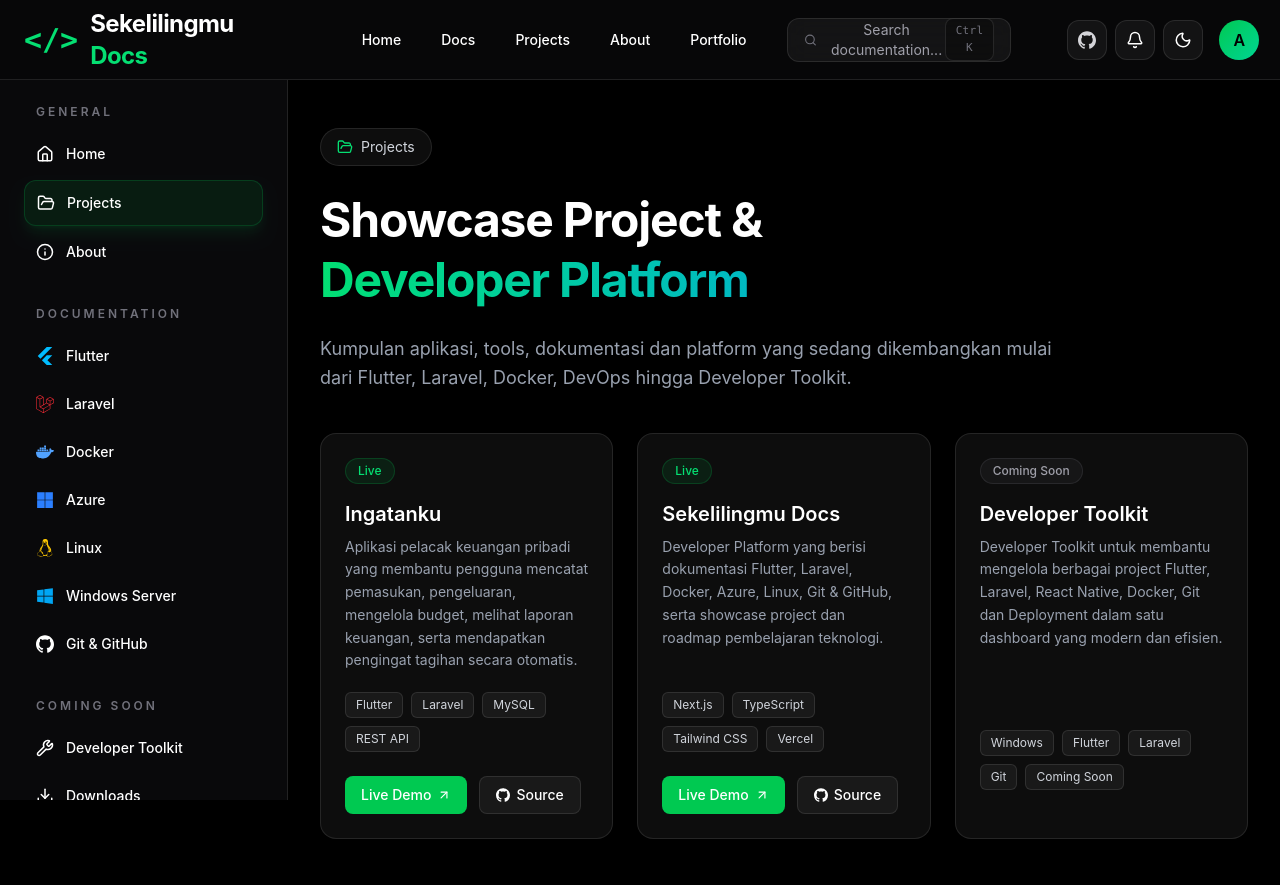
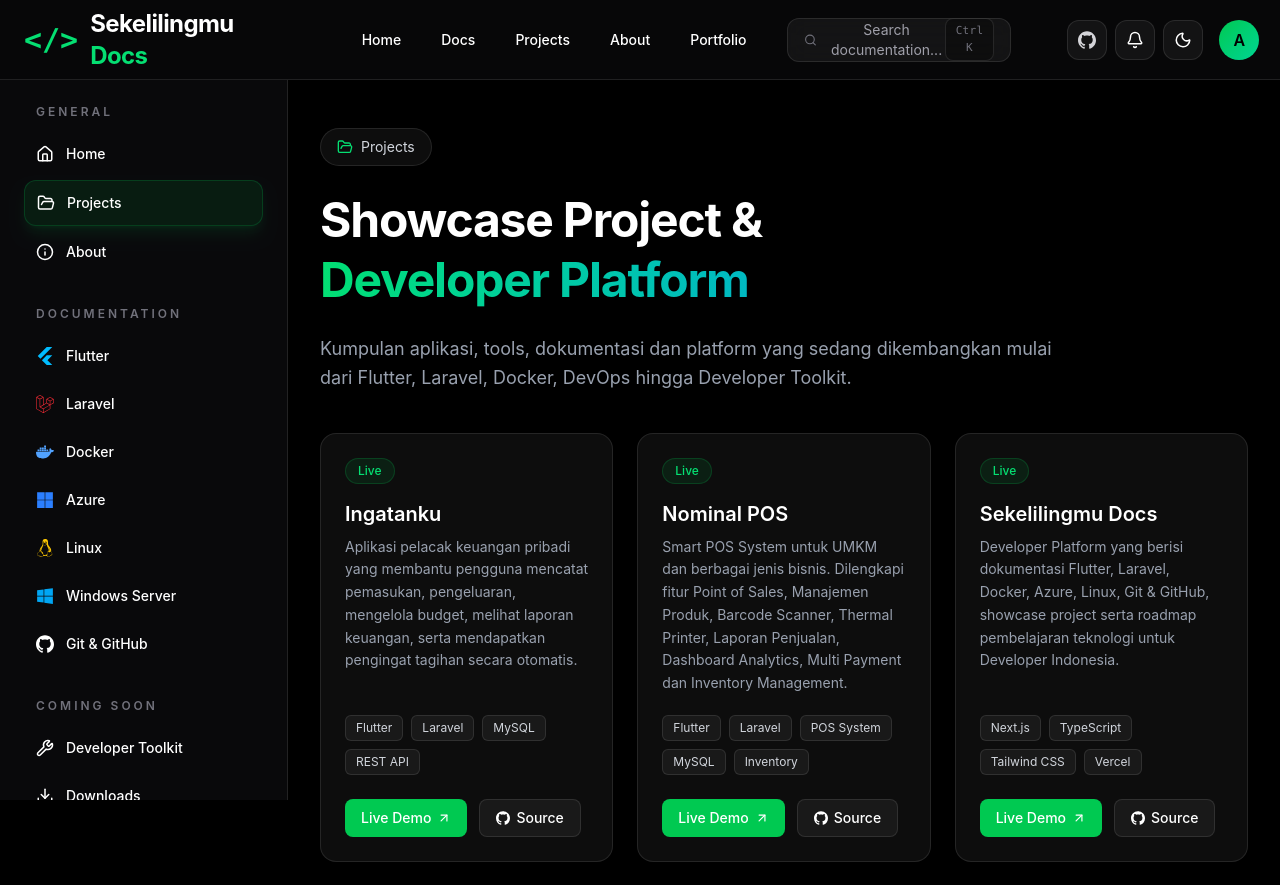
Before and after one commit to sekelilingmuofficial-create/sekelilingmu-docs, a Next.js app: page /projects in a window 1280 px wide. Shown: the top 885 px of the page. Built offline with nearby package versions, Linux system fonts and the light colour scheme.

Commit message:
Redesign

```diff
--- a/app/projects/page.tsx
+++ b/app/projects/page.tsx
@@ -37,10 +37,33 @@
   },
 
   {
+    title: "Nominal POS",
+
+    description:
+      "Smart POS System untuk UMKM dan berbagai jenis bisnis. Dilengkapi fitur Point of Sales, Manajemen Produk, Barcode Scanner, Thermal Printer, Laporan Penjualan, Dashboard Analytics, Multi Payment dan Inventory Management.",
+
+    tags: [
+      "Flutter",
+      "Laravel",
+      "POS System",
+      "MySQL",
+      "Inventory",
+    ],
+
+    demoUrl:
+      "https://nominal-web-two.vercel.app/#tampilan",
+
+    githubUrl:
+      "https://github.com/sekelilingmuofficial-create",
+
+    status: "live" as const,
+  },
+
+  {
     title: "Sekelilingmu Docs",
 
     description:
-      "Developer Platform yang berisi dokumentasi Flutter, Laravel, Docker, Azure, Linux, Git & GitHub, serta showcase project dan roadmap pembelajaran teknologi.",
+      "Developer Platform yang berisi dokumentasi Flutter, Laravel, Docker, Azure, Linux, Git & GitHub, showcase project serta roadmap pembelajaran teknologi untuk Developer Indonesia.",
 
     tags: [
       "Next.js",
@@ -62,12 +85,13 @@
     title: "Developer Toolkit",
 
     description:
-      "Developer Toolkit untuk membantu mengelola berbagai project Flutter, Laravel, React Native, Docker, Git dan Deployment dalam satu dashboard yang modern dan efisien.",
+      "Developer Toolkit untuk membantu mengelola berbagai project Flutter, Laravel, React Native, Docker, Git serta Deployment dalam satu dashboard yang modern, cepat dan efisien.",
 
     tags: [
       "Windows",
       "Flutter",
       "Laravel",
+      "Docker",
       "Git",
       "Coming Soon",
     ],
```
